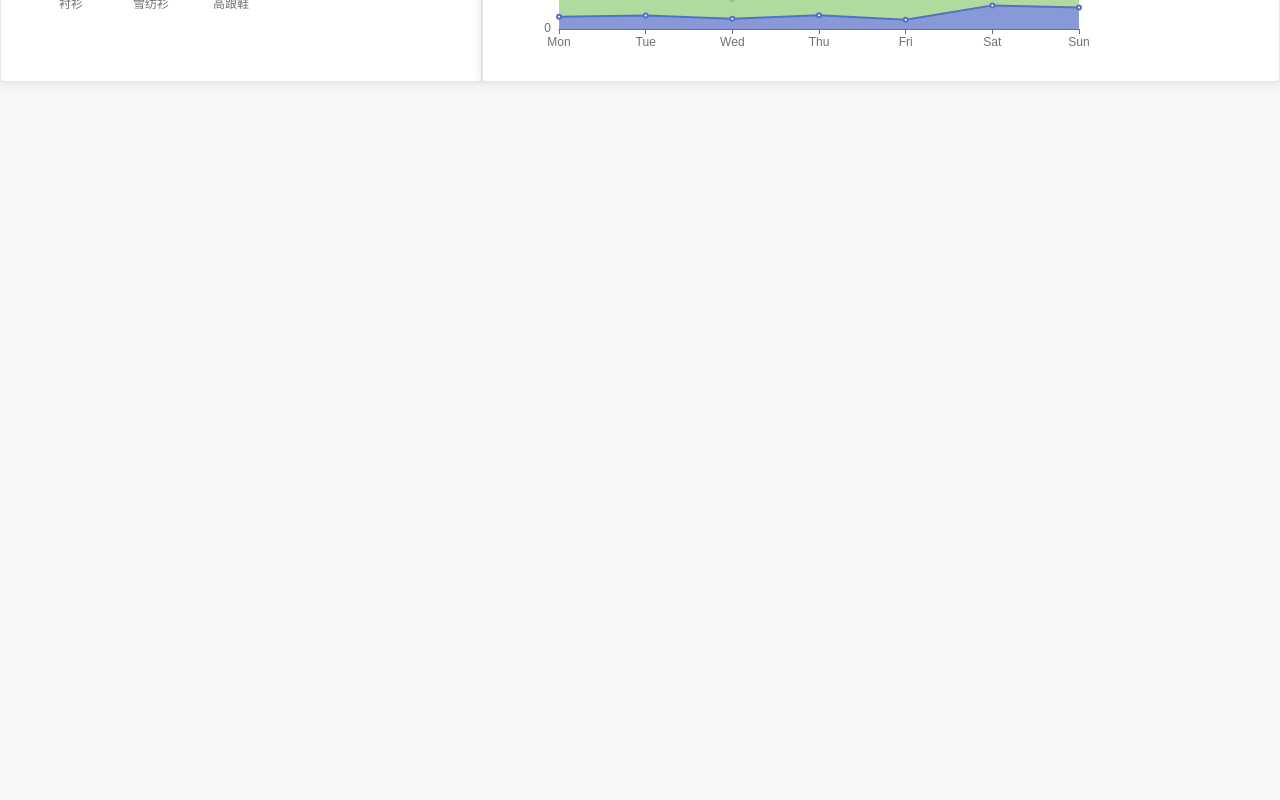
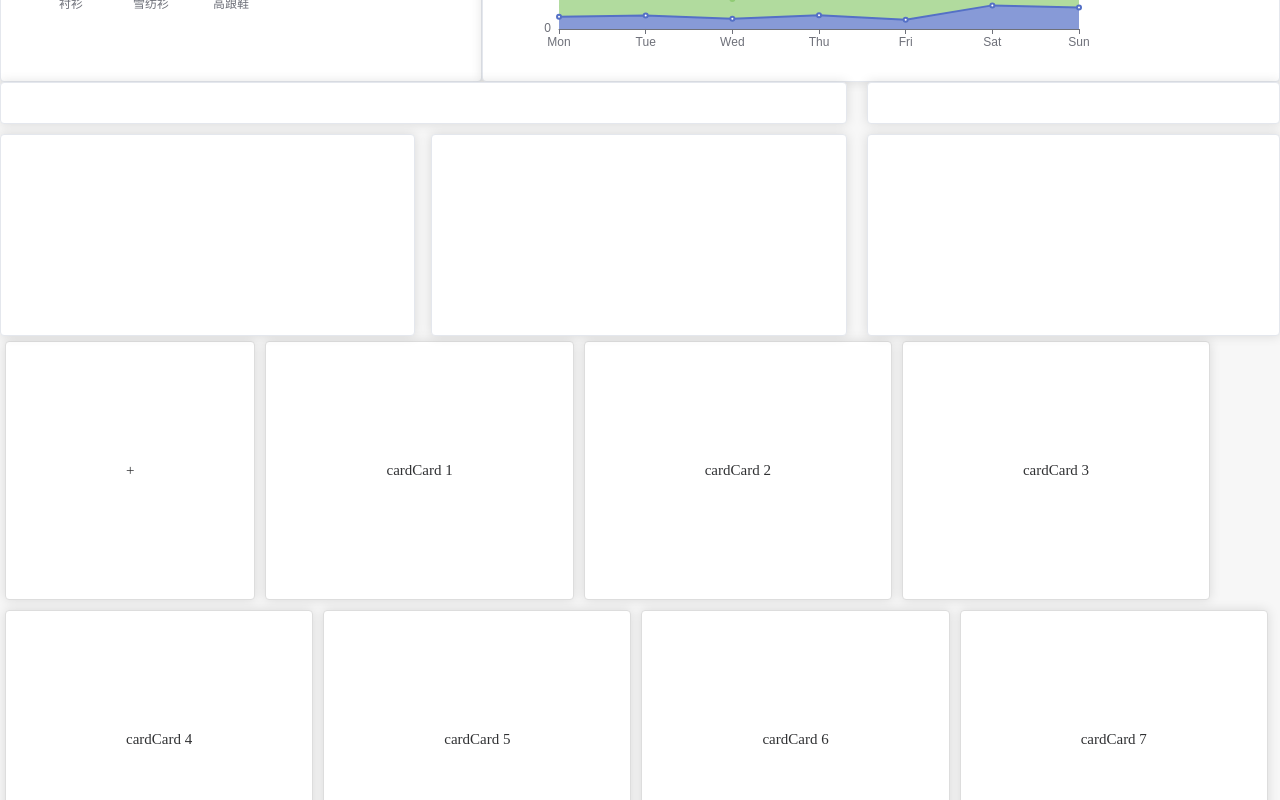
Before and after one commit to bbz294117/kangyangyiliao, a Vue app: page /machine in a window 1280 px wide. Shown: the part 360-1160 px from the top of the page. Before the commit the page ends 800 px from the top, so only its background shows below. Built offline with nearby package versions, Linux system fonts and the light colour scheme.

Commit message:
机器页面（未整合）

```diff
--- a/src/views/main/machineMenu.vue
+++ b/src/views/main/machineMenu.vue
@@ -2,19 +2,56 @@
   <!-- 为ECharts准备一个具备大小（宽高）的Dom -->
   <div style="display: flex">
 
-    <el-card style="max-width: 480px; flex: 1;"><div id="main" style="width: 300px; height: 400px; flex: 1;"></div></el-card>
-    <el-card style="max-width: 800px; flex: 1;"><div id="main1" style="width: 600px; height: 400px; flex: 1;"></div></el-card>
+    <el-card style="max-width: 480px; flex: 1;">
+      <div id="main" style="width: 300px; height: 400px; flex: 1;"></div>
+    </el-card>
+    <el-card style="max-width: 800px; flex: 1;">
+      <div id="main1" style="width: 600px; height: 400px; flex: 1;"></div>
+    </el-card>
 
   </div>
+
+  <el-row :gutter="20">
+    <el-col :span="16"><el-card></el-card>
+      <el-row :gutter="16" style="margin-top:10px;">
+        <el-col :span="12"><el-card style="height: 200px"></el-card></el-col>
+        <el-col :span="12"><el-card style="height: 200px"></el-card></el-col>
+      </el-row>
+    </el-col>
+    <el-col :span="8">
+      <el-card></el-card>
+      <el-card style="margin-top:10px;height: 200px"></el-card>
+    </el-col>
+  </el-row>
+
+  <div class="card-wrap">
+    <el-card class="card-context card-add">+</el-card>
+    <!-- vue的遍历，目的是创造data.length个数的card -->
+    <el-card class="card-context"
+        v-for="item in data"
+        :key="item.id">
+        card{{ item.name }}
+    </el-card>
+</div>
+
 </template>
 
 <script lang="ts">
+
+
 
 //按需引入
 import { defineComponent, onMounted } from "vue";
 
 //引入创建的echarts.ts文件
-import echarts from "../../store/echart";
+
+import * as echarts from 'echarts';
+
+
+interface CardItem {
+        id: number;
+        name: string;
+      }
 
 export default defineComponent({
   setup() {
@@ -41,6 +78,8 @@ export default defineComponent({
 
       //还可以这样一起写
       // var myChart = echarts.init(document.getElementById("main")!);
+
+
 
       // 指定图表的配置项和数据
       var option = {
@@ -168,7 +207,56 @@ export default defineComponent({
 
     return {};
   },
+
+  data() {
+    return {
+      // 使用类型注解
+      data: [
+        { id: 1, name: 'Card 1' },
+        { id: 2, name: 'Card 2' },
+        { id: 3, name: 'Card 3' },
+        { id: 4, name: 'Card 4' },
+        { id: 5, name: 'Card 5' },
+        { id: 6, name: 'Card 6' },
+        { id: 7, name: 'Card 7' },
+        { id: 8, name: 'Card 8' },
+      ] as CardItem[], // 将数组声明为 CardItem 类型的数组
+    };
+  },
 });
+
+
 </script>
 
-<style scoped></style>
+<style scoped>
+.card-wrap {
+
+  display: flex;
+  flex-wrap: wrap;
+  justify-content: start;
+}
+
+/* .survey-card-context {
+
+  flex: 1;
+  width: 300px;
+  min-width: 300px;
+  height: 210px;
+  margin: 10px;
+} */
+
+.card-context {
+  padding: 100px;
+  margin: 5px;
+  border: 1px solid #ddd;
+
+  /* flex: 1;
+  width: 300px;
+  min-width: 300px;
+  height: 210px;
+  margin: 10px; */
+}
+.card-add {
+  cursor: pointer;
+}
+</style>
```
